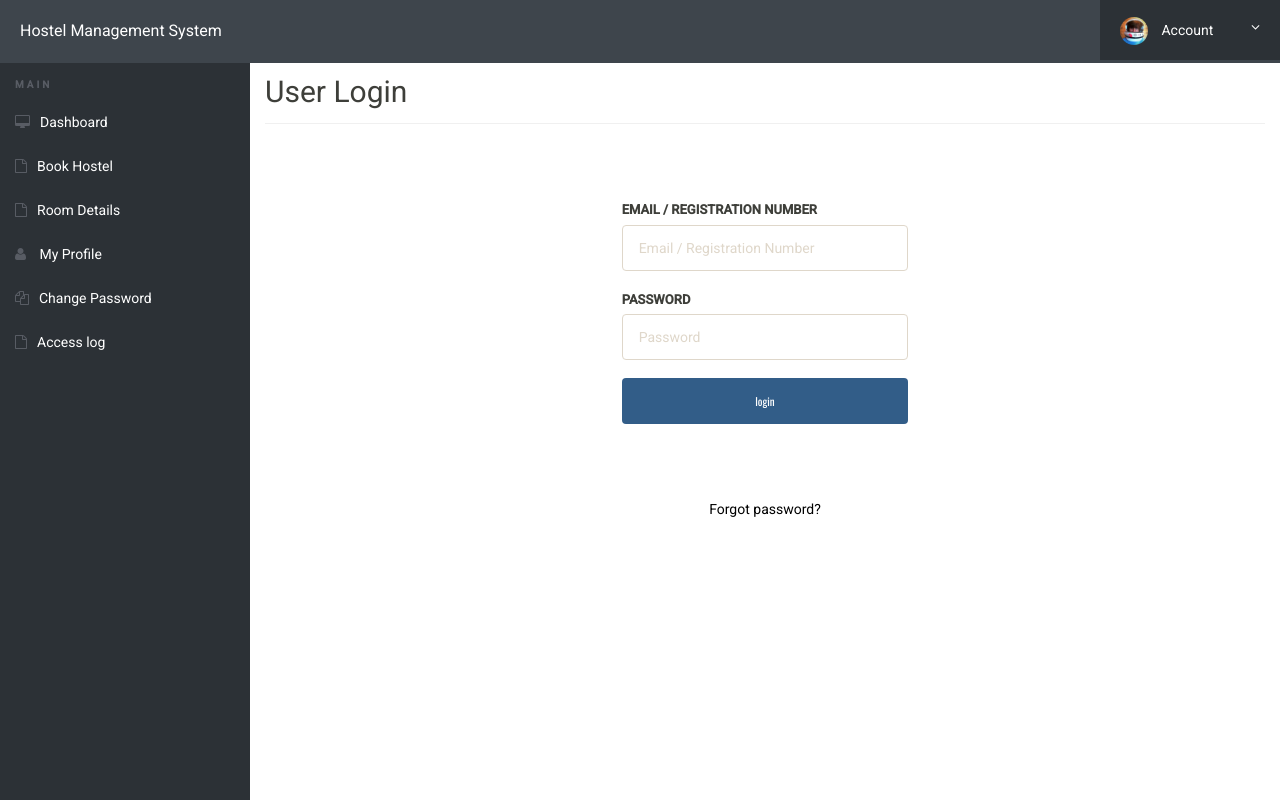
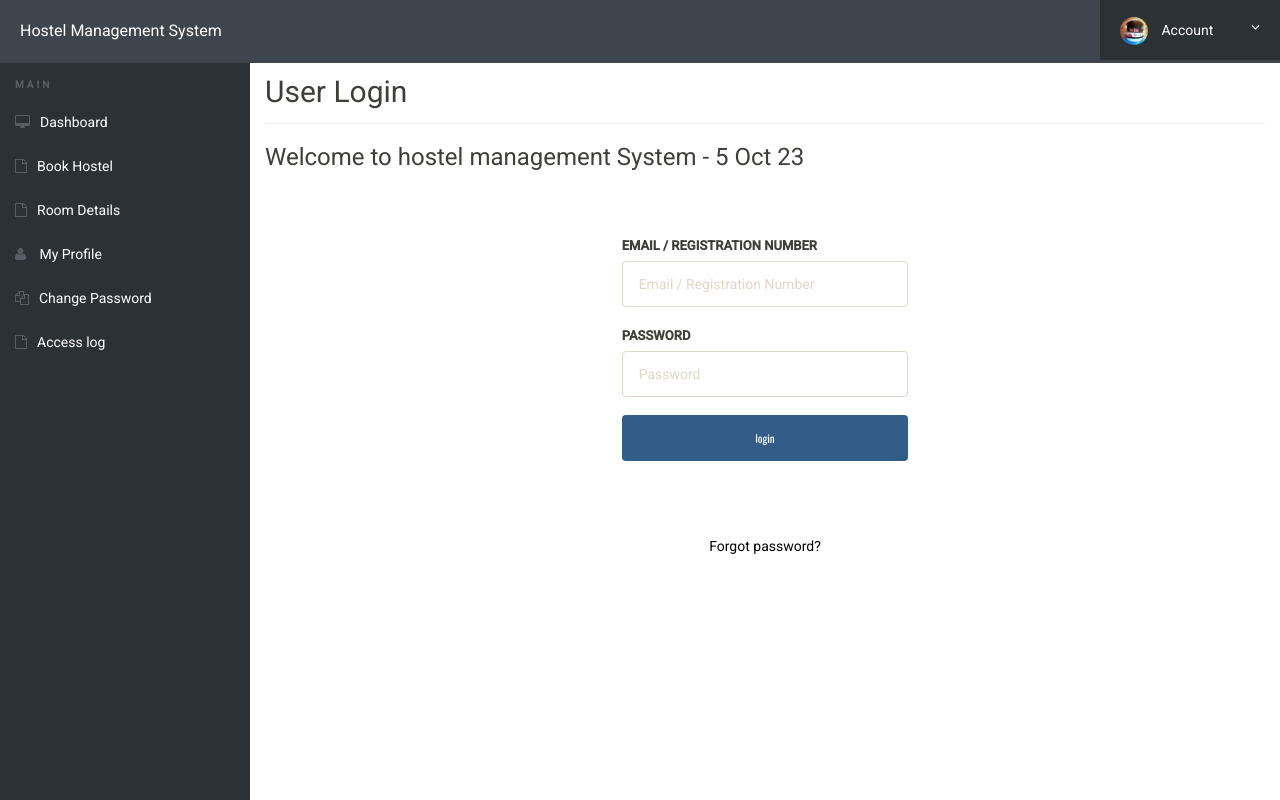
Before and after one commit to devprojects24/hostel, a PHP site: page / in a window 1280 px wide. Run offline with PHP 8.4, Linux system fonts and the light colour scheme; a user stored in the database is signed in.

Commit message:
changes first

```diff
--- a/index.php
+++ b/index.php
@@ -83,6 +83,7 @@ return true;
 					<div class="col-md-12">
 
 						<h2 class="page-title">User Login </h2>
+<h3> Welcome to hostel management System - 5 Oct 23 </h3>
 
 						<div class="row">
 					<div class="col-md-6 col-md-offset-3">
```
